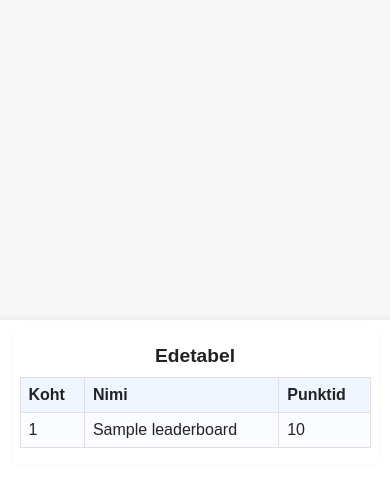
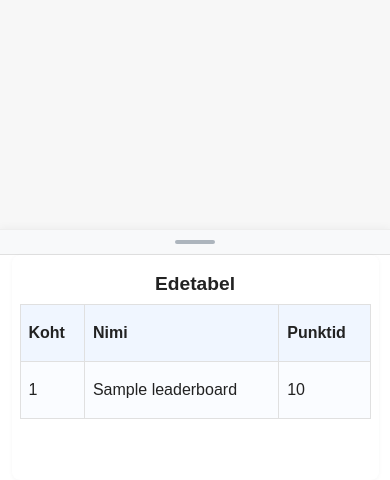
Before and after one commit to HSellis/geogambler, a FastAPI app: page /admin/dashboard in a window 390 px wide. Shown: the part 364-844 px from the top of the page. Run offline with FastAPI, Linux system fonts and the light colour scheme; the visitor is signed in with stand-in values (Sample User, id 1); tables that the repository leaves empty hold one stand-in row (values such as "Sample post").

Commit message:
make footer leaderboard draggable

```diff
--- a/requirements.txt
+++ b/requirements.txt
@@ -4,3 +4,4 @@ jinja2==3.1.3
 python-dotenv==1.0.1
 starlette==0.36.3
 python-multipart==0.0.6
+itsdangerous==2.1.2
--- a/static/style.css
+++ b/static/style.css
@@ -14,6 +14,7 @@ body {
     display: flex;
     flex-direction: column;
     max-width: 500px;
+    margin-bottom: 260px;
 }
 
 h2 {
@@ -77,8 +78,6 @@ button:disabled:hover {
 }
 
 .leaderboard {
-    flex: 1 1 auto;
-    overflow-y: auto;
     width: 100%;
     margin: 0 auto;
     border-collapse: collapse;
@@ -89,6 +88,8 @@ button:disabled:hover {
     border: 1px solid #e0e0e0;
     padding: 0.5em 0.5em;
     text-align: left;
+    height: 2.5em;
+    line-height: 1.5em;
 }
 .leaderboard th {
     background: #f0f6ff;
@@ -101,9 +102,40 @@ footer {
     background: #fff;
     border-top: 1px solid #eee;
     box-shadow: 0 -2px 8px rgba(0,0,0,0.04);
-    padding: 0.5em 0 1em 0;
+    padding: 0;
     z-index: 10;
     width: 100vw;
+    height: 250px;
+    display: flex;
+    flex-direction: column;
+    transition: none;
+}
+
+.drag-handle {
+    width: 100%;
+    height: 24px;
+    display: flex;
+    align-items: center;
+    justify-content: center;
+    cursor: ns-resize;
+    background: #f8f9fa;
+    border-bottom: 1px solid #e0e0e0;
+    flex-shrink: 0;
+}
+
+.drag-handle:hover {
+    background: #e9ecef;
+}
+
+.drag-bar {
+    width: 40px;
+    height: 4px;
+    background: #adb5bd;
+    border-radius: 2px;
+}
+
+.drag-handle:hover .drag-bar {
+    background: #6c757d;
 }
 
 footer .leaderboard-container {
@@ -114,7 +146,8 @@ footer .leaderboard-container {
     border-radius: 8px;
     box-shadow: 0 1px 4px rgba(0,0,0,0.04);
     padding: 0.5em 0.5em 1em 0.5em;
-    max-height: calc(min(100vh - 30rem, 60vh));
+    flex: 1 1 auto;
+    min-height: 0;
 }
 
 footer .leaderboard {
@@ -165,7 +198,8 @@ footer .leaderboard {
         max-width: 100vw;
         border-radius: 0;
         box-shadow: none;
-        padding-bottom: 7em;
+        padding-bottom: 1em;
+        margin-bottom: 260px;
     }
     .leaderboard {
         font-size: 1em;
--- a/templates/admin_dashboard.html
+++ b/templates/admin_dashboard.html
@@ -4,42 +4,6 @@
     <title>Admin Dashboard - Geogambler</title>
     <link rel="stylesheet" href="/static/style.css">
     <meta name="viewport" content="width=device-width, initial-scale=1">
-    <script>
-    function addChoiceField() {
-        const container = document.getElementById('choices-container');
-        const div = document.createElement('div');
-        div.className = 'choice-row';
-        div.innerHTML = `<input type="text" name="choices" placeholder="Variant"> <button class="choice-button" onclick="removeChoiceField(this)">-</button>`;
-        container.appendChild(div);
-    }
-    function removeChoiceField(btn) {
-        btn.parentElement.remove();
-    }
-    function submitEndRoundForm() {
-        const form = document.getElementById('end-round-form');
-        const formData = new FormData(form);
-        fetch('/admin/end-round', {
-            method: 'POST',
-            body: formData
-        })
-        .then(response => response.text())
-        .then(html => {
-            document.body.innerHTML = html;
-        });
-    }
-    function submitStartRoundForm() {
-        const form = document.getElementById('start-round-form');
-        const formData = new FormData(form);
-        fetch('/admin/start-round', {
-            method: 'POST',
-            body: formData
-        })
-        .then(response => response.text())
-        .then(html => {
-            document.body.innerHTML = html;
-        });
-    }
-    </script>
 </head>
 <body>
     <div class="main-content">
@@ -75,7 +39,10 @@
         {% endif %}
         {% if error %}<p style="color:red">{{ error }}</p>{% endif %}
     </div>
-    <footer>
+    <footer id="footer">
+        <div class="drag-handle" id="drag-handle">
+            <div class="drag-bar"></div>
+        </div>
         <div class="leaderboard-container">
             <h2>Edetabel</h2>
             <table class="leaderboard">
@@ -90,5 +57,89 @@
             </table>
         </div>
     </footer>
+    <script>
+        // Admin form functionality
+        function addChoiceField() {
+            const container = document.getElementById('choices-container');
+            const div = document.createElement('div');
+            div.className = 'choice-row';
+            div.innerHTML = `<input type="text" name="choices" placeholder="Variant"> <button class="choice-button" onclick="removeChoiceField(this)">-</button>`;
+            container.appendChild(div);
+        }
+
+        function removeChoiceField(btn) {
+            btn.parentElement.remove();
+        }
+
+        function submitEndRoundForm() {
+            const form = document.getElementById('end-round-form');
+            const formData = new FormData(form);
+            fetch('/admin/end-round', {
+                method: 'POST',
+                body: formData
+            })
+            .then(response => response.text())
+            .then(html => {
+                document.body.innerHTML = html;
+            });
+        }
+
+        function submitStartRoundForm() {
+            const form = document.getElementById('start-round-form');
+            const formData = new FormData(form);
+            fetch('/admin/start-round', {
+                method: 'POST',
+                body: formData
+            })
+            .then(response => response.text())
+            .then(html => {
+                document.body.innerHTML = html;
+            });
+        }
+
+        // Footer drag functionality
+        const footer = document.getElementById('footer');
+        const dragHandle = document.getElementById('drag-handle');
+        let isDragging = false;
+        let startY = 0;
+        let startHeight = 0;
+
+        dragHandle.addEventListener('mousedown', startDrag);
+        dragHandle.addEventListener('touchstart', startDrag);
+
+        function startDrag(e) {
+            isDragging = true;
+            startY = e.type === 'touchstart' ? e.touches[0].clientY : e.clientY;
+            startHeight = footer.offsetHeight;
+            document.body.style.userSelect = 'none';
+            e.preventDefault();
+        }
+
+        document.addEventListener('mousemove', drag);
+        document.addEventListener('touchmove', drag);
+
+        function drag(e) {
+            if (!isDragging) return;
+
+            const currentY = e.type === 'touchmove' ? e.touches[0].clientY : e.clientY;
+            const deltaY = startY - currentY;
+            const newHeight = startHeight + deltaY;
+
+            // Limit height between 100px and 80% of viewport
+            const minHeight = 100;
+            const maxHeight = window.innerHeight * 0.8;
+            const clampedHeight = Math.max(minHeight, Math.min(maxHeight, newHeight));
+
+            footer.style.height = clampedHeight + 'px';
+        }
+
+        document.addEventListener('mouseup', stopDrag);
+        document.addEventListener('touchend', stopDrag);
+
+        function stopDrag() {
+            isDragging = false;
+            document.body.style.userSelect = '';
+        }
+    </script>
 </body>
 </html>
```
Also changed, not shown: templates/user_home.html (+69 -21 lines).
